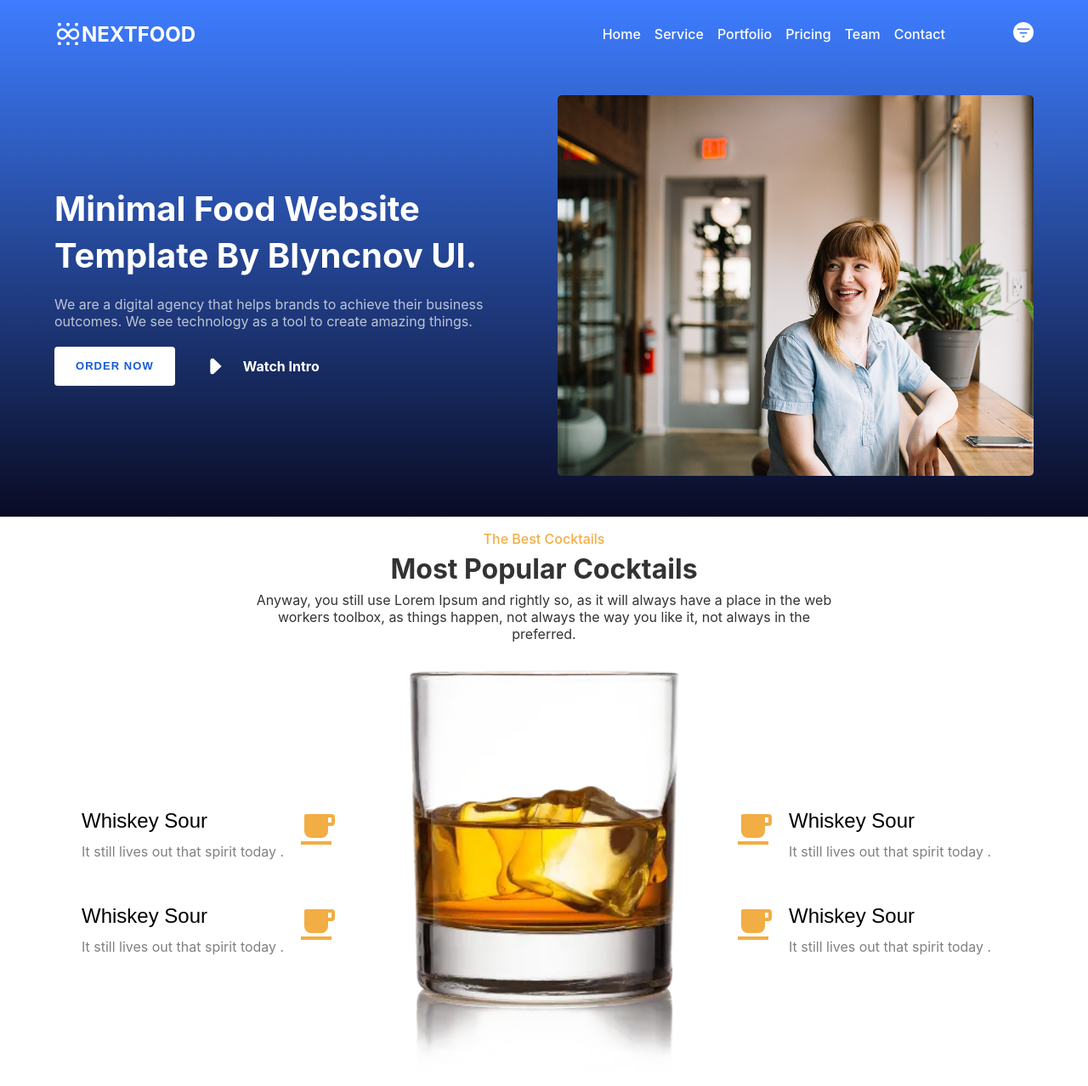
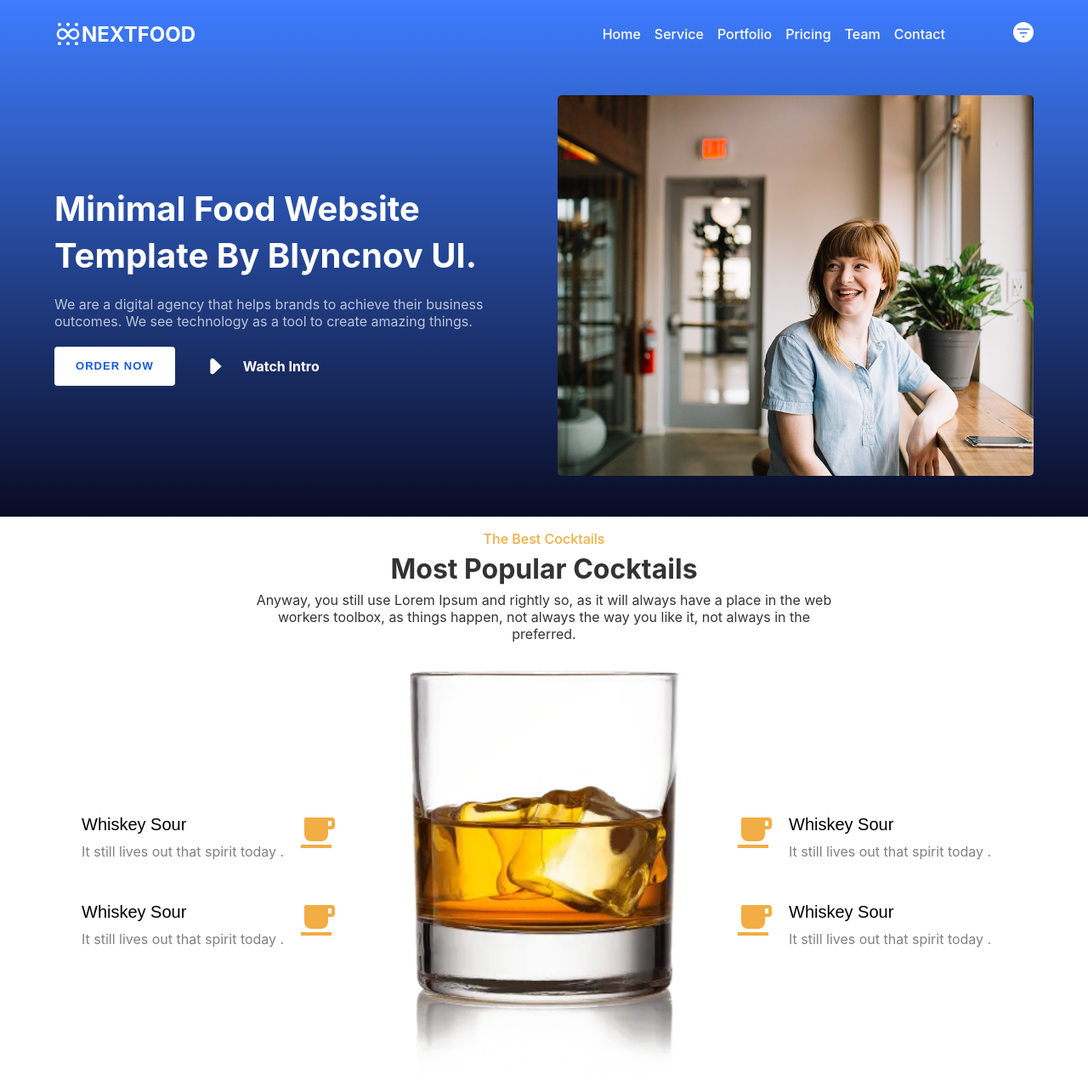
Before and after one commit to blyncnov/NextFood, a Next.js app: page / in a window 1280 px wide. Shown: the top 1278 px of the page at 85% size. Built offline with nearby package versions, Linux system fonts and the light colour scheme.

Commit message:
my first nexfood commit v4 featured food 3

```diff
--- a/styles/featured.js
+++ b/styles/featured.js
@@ -68,7 +68,7 @@ export const FeaturedRows = styled.div`
   }
 
   .placement h4 {
-    font-size: 1.5em;
+    font-size: 20px;
     margin: 0.5em 0;
     text-align: start;
     color: black;
```
